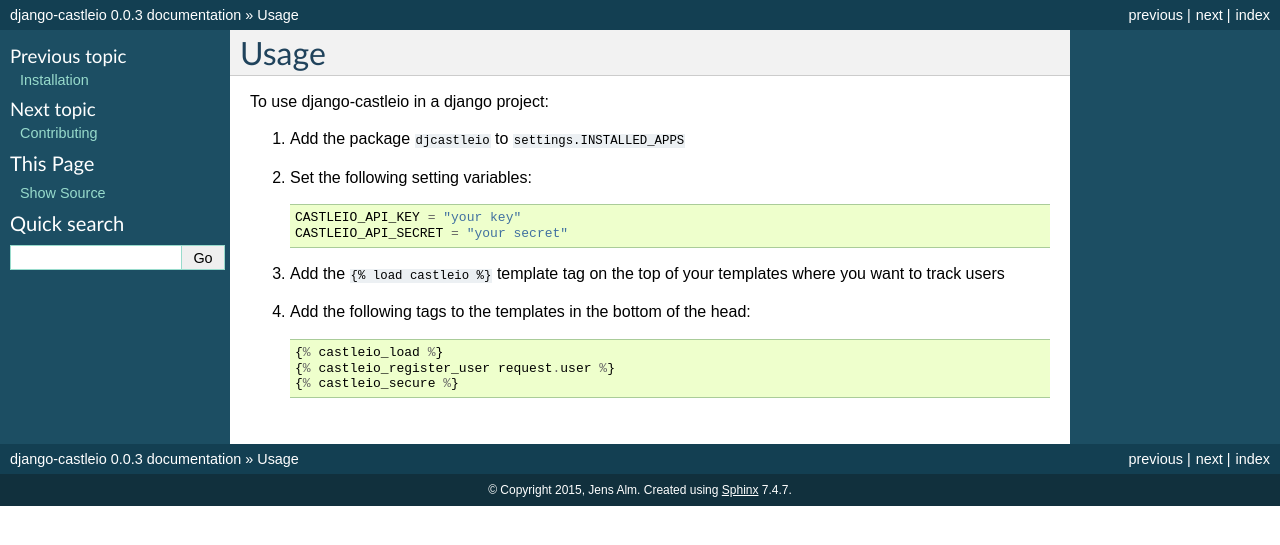
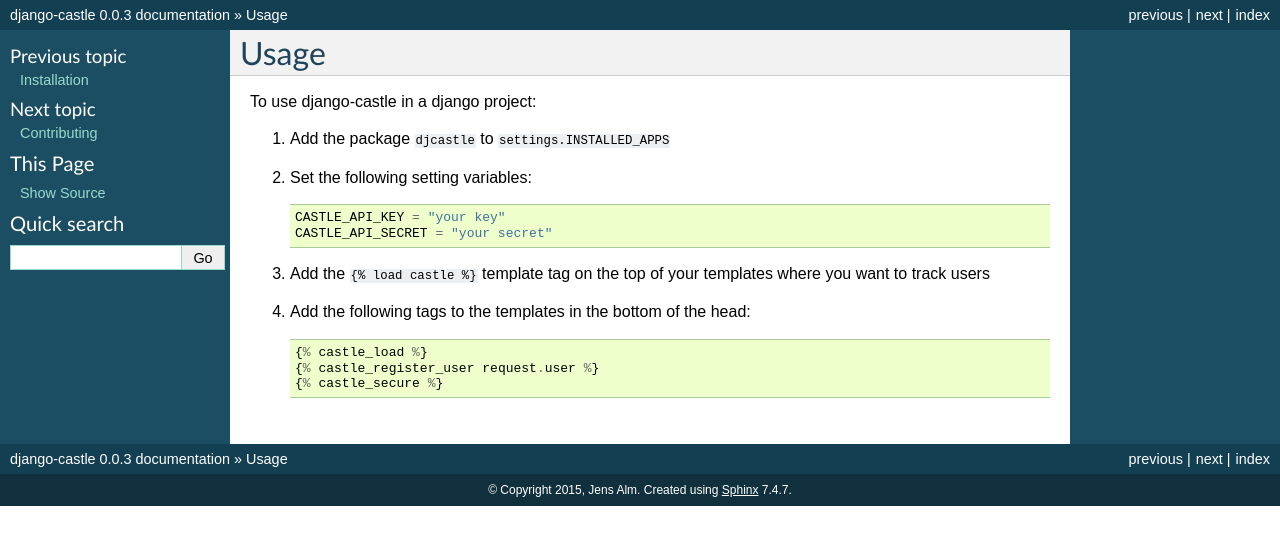
Before and after one commit to m6a-UdS/django-castle, a Sphinx documentation site: the page built from docs/usage.rst, in a window 1280 px wide. Shown: the top 545 px of the page. Built offline with Sphinx 7.4.7, drawn with Linux system fonts in a browser that asks for light colours.

Commit message:
castle -> castle

```diff
--- a/docs/conf.py
+++ b/docs/conf.py
@@ -46,7 +46,7 @@
 master_doc = 'index'
 
 # General information about the project.
-project = u'django-castleio'
+project = u'django-castle'
 copyright = u'2015, Jens Alm'
 
 # The version info for the project you're documenting, acts as replacement for
@@ -173,7 +173,7 @@
 #html_file_suffix = None
 
 # Output file base name for HTML help builder.
-htmlhelp_basename = 'django-castleiodoc'
+htmlhelp_basename = 'django-castledoc'
 
 
 # -- Options for LaTeX output --------------------------------------------------
@@ -192,7 +192,7 @@
 # Grouping the document tree into LaTeX files. List of tuples
 # (source start file, target name, title, author, documentclass [howto/manual]).
 latex_documents = [
-  ('index', 'django-castleio.tex', u'django-castleio Documentation',
+  ('index', 'django-castle.tex', u'django-castle Documentation',
    u'Jens Alm', 'manual'),
 ]
 
@@ -222,7 +222,7 @@
 # One entry per manual page. List of tuples
 # (source start file, name, description, authors, manual section).
 man_pages = [
-    ('index', 'django-castleio', u'django-castleio Documentation',
+    ('index', 'django-castle', u'django-castle Documentation',
      [u'Jens Alm'], 1)
 ]
 
@@ -236,8 +236,8 @@
 # (source start file, target name, title, author,
 #  dir menu entry, description, category)
 texinfo_documents = [
-  ('index', 'django-castleio', u'django-castleio Documentation',
-   u'Jens Alm', 'django-castleio', 'One line description of project.',
+  ('index', 'django-castle', u'django-castle Documentation',
+   u'Jens Alm', 'django-castle', 'One line description of project.',
    'Miscellaneous'),
 ]
 
--- a/docs/index.rst
+++ b/docs/index.rst
@@ -3,7 +3,7 @@
    You can adapt this file completely to your liking, but it should at least
    contain the root `toctree` directive.
 
-Welcome to django-castleio's documentation!
+Welcome to django-castle's documentation!
 =================================================================
 
 Contents:
--- a/docs/installation.rst
+++ b/docs/installation.rst
@@ -4,9 +4,9 @@
 
 At the command line::
 
-    $ easy_install django-castleio
+    $ easy_install django-castle
 
 Or, if you have virtualenvwrapper installed::
 
-    $ mkvirtualenv django-castleio
-    $ pip install django-castleio
+    $ mkvirtualenv django-castle
+    $ pip install django-castle
--- a/docs/usage.rst
+++ b/docs/usage.rst
@@ -2,19 +2,19 @@
 Usage
 ========
 
-To use django-castleio in a django project::
+To use django-castle in a django project::
 
-1. Add the package ``djcastleio`` to ``settings.INSTALLED_APPS``
+1. Add the package ``djcastle`` to ``settings.INSTALLED_APPS``
 
 2. Set the following setting variables::
 
-    CASTLEIO_API_KEY = "your key"
-    CASTLEIO_API_SECRET = "your secret"
+    CASTLE_API_KEY = "your key"
+    CASTLE_API_SECRET = "your secret"
 
-3. Add the ``{% load castleio %}`` template tag on the top of your templates where you want to track users
+3. Add the ``{% load castle %}`` template tag on the top of your templates where you want to track users
 
 4. Add the following tags to the templates in the bottom of the head::
 
-    {% castleio_load %}
-    {% castleio_register_user request.user %}
-    {% castleio_secure %}
+    {% castle_load %}
+    {% castle_register_user request.user %}
+    {% castle_secure %}
--- a/setup.py
+++ b/setup.py
@@ -28,13 +28,13 @@
 history = open('HISTORY.rst').read().replace('.. :changelog:', '')
 
 setup(
-    name='django-castleio',
+    name='django-castle',
     version=version,
     description="""A django integration for the castle.io service""",
     long_description=readme + '\n\n' + history,
     author='Jens Alm',
     author_email='jens.alm@prorenata.se',
-    url='https://github.com/ulmus/django-castleio',
+    url='https://github.com/ulmus/django-castle',
     packages=[
         'djcastle',
     ],
@@ -43,7 +43,7 @@
     ],
     license="BSD",
     zip_safe=False,
-    keywords='django-castleio',
+    keywords='django-castle',
     classifiers=[
         'Development Status :: 3 - Alpha',
         'Framework :: Django',
```
Also changed, not shown: CONTRIBUTING.rst (+12 -12 lines), README.rst (+4 -4 lines), 6 other files.
